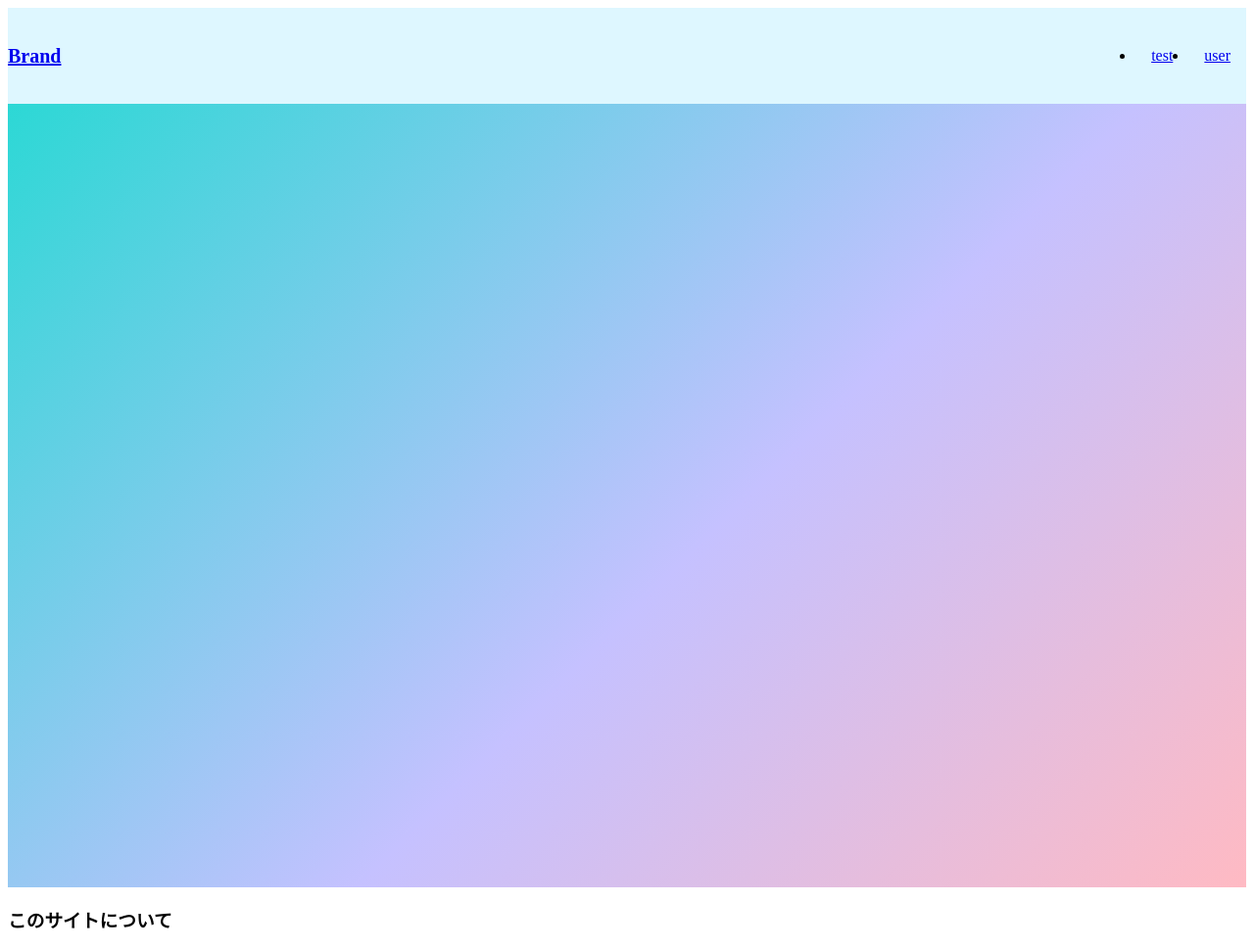
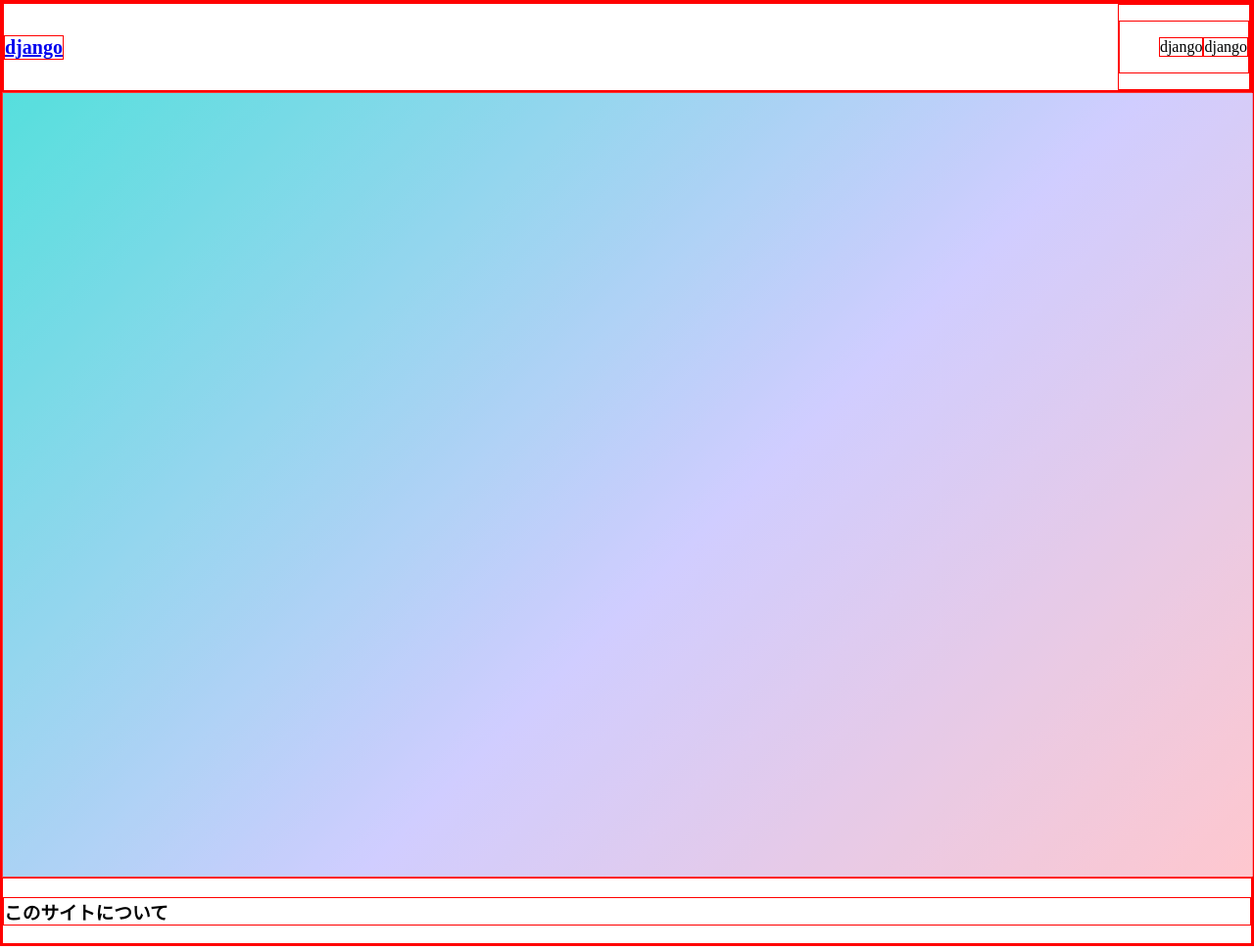
Before and after one commit to SatouTosiki/Django_pr, a Django app: page /sample_app/top_page/ in a window 1280 px wide. Shown: the whole page at 98% size. Run offline with Django 5.2, Linux system fonts and the light colour scheme.

Commit message:
html.body_paddig0 magin0

```diff
--- a/static/css/toppage.css
+++ b/static/css/toppage.css
@@ -1,10 +1,12 @@
 
-
+html,body{margin:0;padding:0;}
+*{border:solid 1px red;}
 
 
 .divtest {
 width: 100%;
 height: 100vh;
+opacity:0.8;
 background: linear-gradient(-225deg, #2CD8D5 0%, #C5C1FF 56%, #FFBAC3 100%);
 }
   .video-wrapper {
@@ -36,7 +38,7 @@ background: linear-gradient(-225deg, #2CD8D5 0%, #C5C1FF 56%, #FFBAC3 100%);
 
 .site-header {
   position: relative;
-  background-color: #def7ff; }
+  background-color: white; }
 
 .site-header__wrapper {
   padding-top: 1rem;
--- a/templates/base.html
+++ b/templates/base.html
@@ -11,15 +11,18 @@
   <body>
     <header class="site-header">
       <div class="wrapper site-header__wrapper">
-        <a href="#" class="brand">Brand</a>
+        <a href="#" class="brand">django</a>
         <nav class="nav">
           <button class="nav__toggle" aria-expanded="false" type="button">
             menu
           </button>
           <ul class="nav__wrapper">
 
-            <li class="nav__item"><a href="#">test</a></li>
-            <li class="nav__item"><a href="#">user</a></li>
+            <p>django</p>
+
+            <p>django</p>
+            <!-- <li class="nav__item"><a href="#"> us</a></li>
+            <li class="nav__item"><a href="#">user</a></li> -->
           </ul>
         </nav>
       </div>
```
